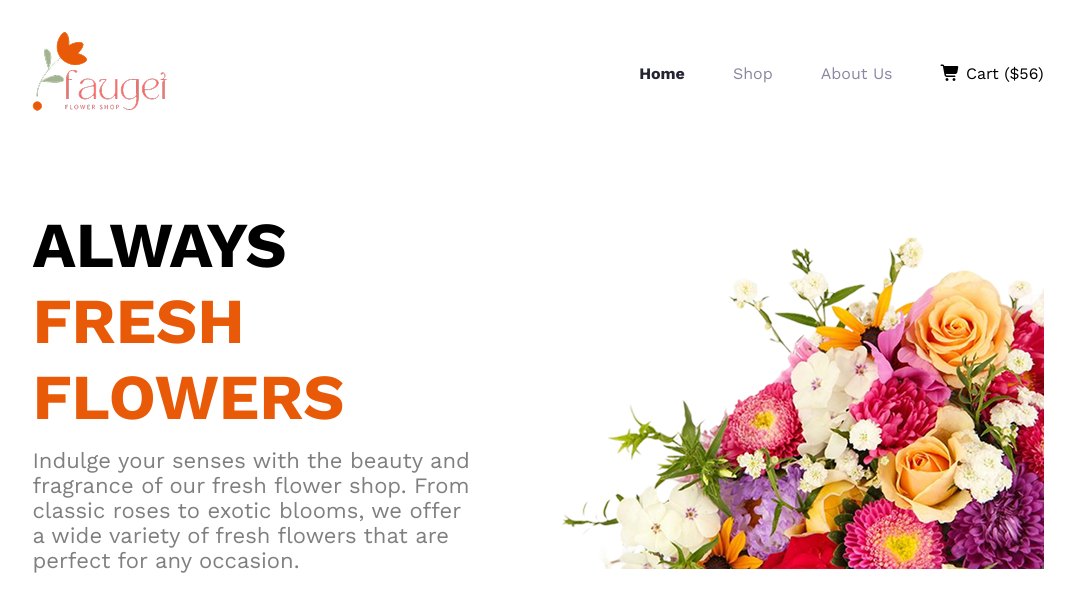
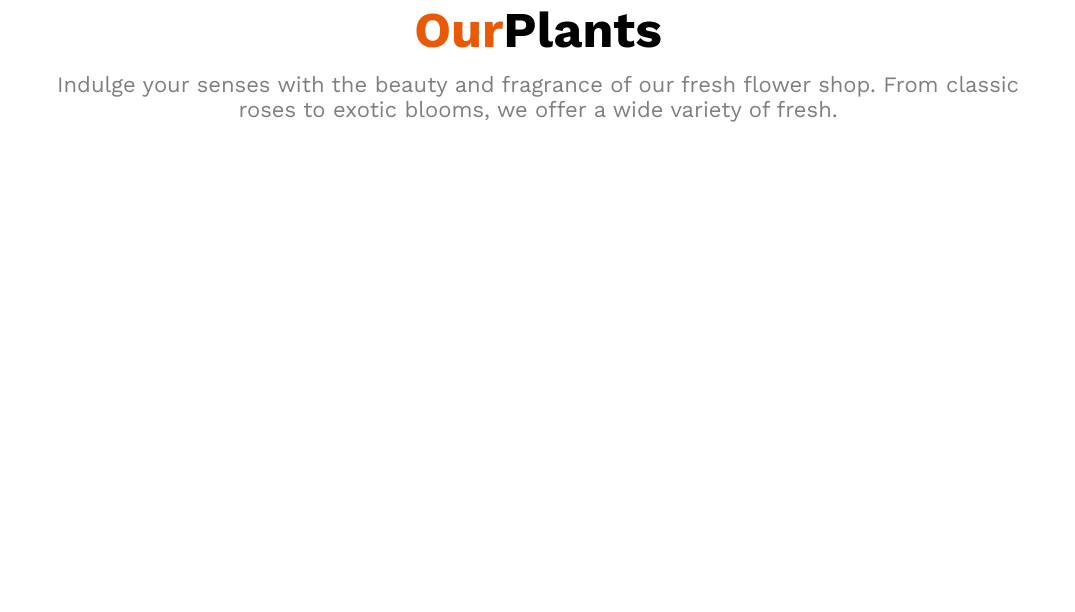
Before and after one commit to islamSorifulhero/Responsive-Flowers, a plain HTML site: page index.html in a window 1280 px wide. Shown: the whole page, without its empty margins (102-1177 px from the left). Drawn offline with nearby package versions, Linux system fonts and the light colour scheme.

Commit message:
Our plants section complite

```diff
--- a/index.html
+++ b/index.html
@@ -17,7 +17,7 @@
 </head>
 
 <body class="work-sans-file">
-    <header class="header">
+    <header class="header hide">
         <nav class="logo">
             <img src="assets/logo.png" alt="">
         </nav>
@@ -31,16 +31,22 @@
         </nav>
     </header>
     <main>
-        <section>
+        <section class="hide">
             <div class="container">
                 <div class="left-container">
                     <h1>ALWAYS <span id="left-container-color">FRESH <br> FLOWERS</span></h1>
-                    <P>Indulge your senses with the beauty and fragrance of our fresh flower shop. From classic roses to
+                    <P class="container-description">Indulge your senses with the beauty and fragrance of our fresh flower shop. From classic roses to
                         exotic blooms, we offer a wide variety of fresh flowers that are perfect for any occasion. </P>
                 </div>
                 <div>
                     <img src="assets/hero-flower.png" alt="">
                 </div>
+            </div>
+        </section>
+        <section>
+            <div class="our-plants">
+                <h1><span id="unic-color">Our</span>Plants</h1>
+                <p class="container-description">Indulge your senses with the beauty and fragrance of our fresh flower shop. From classic roses to exotic blooms, we offer a wide variety of fresh.</p>
             </div>
         </section>
     </main>
--- a/style.css
+++ b/style.css
@@ -53,9 +53,33 @@
 #left-container-color{
     color: #E95A08;
 }
-.left-container p{
+.container-description{
     color: rgba(0, 0, 0, 0.5);
     font-size: 1.375rem;
     font-weight: normal;
     margin-top: 13px;
 }
+
+/* section-2 */
+#unic-color{
+    color: #E95A08;
+}
+.our-plants{
+    width: 79%;
+    height: auto;
+    margin: auto;
+    text-align: center;
+}
+.our-plants h1{
+    font-size: 3.125rem;
+    font-weight: bold;
+    color: #000000;
+}
+.our-plants p{
+
+}
+
+/*  hide  */
+.hide{
+    display: none;
+}
```
